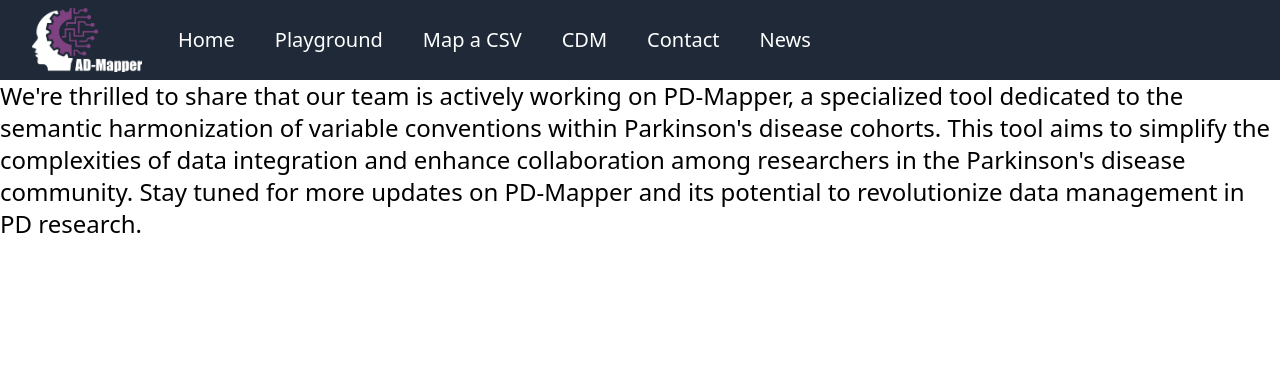
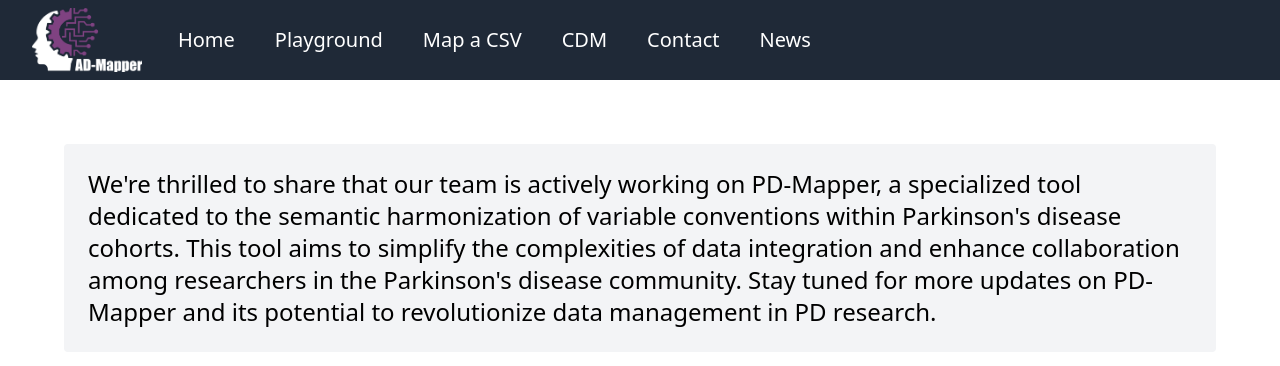
Before and after one commit to SCAI-BIO/ad-mapper, a Vue app in the folder frontend/variable-mapper/: page /news in a window 1280 px wide. Shown: the top 366 px of the page. Built offline with nearby package versions, Linux system fonts and the light colour scheme.

Commit message:
added code

```diff
--- a/frontend/variable-mapper/src/views/NewsView.vue
+++ b/frontend/variable-mapper/src/views/NewsView.vue
@@ -1,6 +1,6 @@
 <template>
-  <div class="flex justify-center align-middle h-full">
-    <p class="text-2xl">
+  <div class="flex justify-center px-16 py-16 align-middle">
+    <p class="text-2xl bg-gray-100 rounded py-6 px-6">
         We're thrilled to share that our team is actively working on PD-Mapper, a specialized tool dedicated to the semantic harmonization of variable conventions within Parkinson's disease cohorts. This tool aims to simplify the complexities of data integration and enhance collaboration among researchers in the Parkinson's disease community. Stay tuned for more updates on PD-Mapper and its potential to revolutionize data management in PD research.
     </p>
   </div>
```
Also changed, not shown: 2 other files (tests, documents, lock files or other folders).
